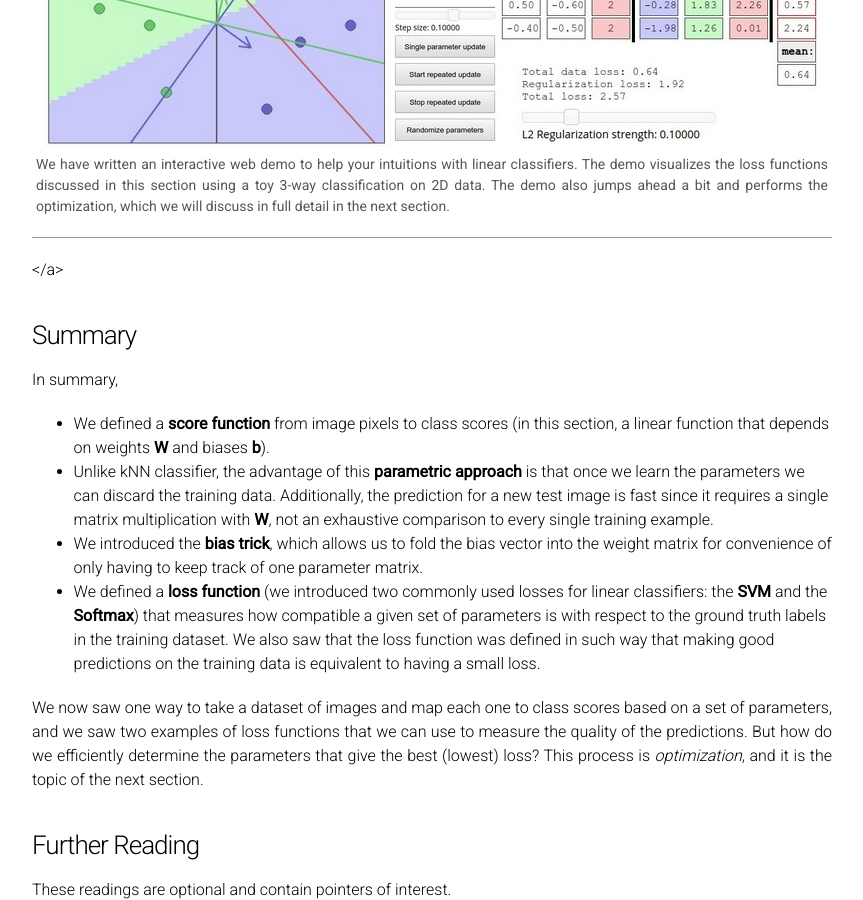
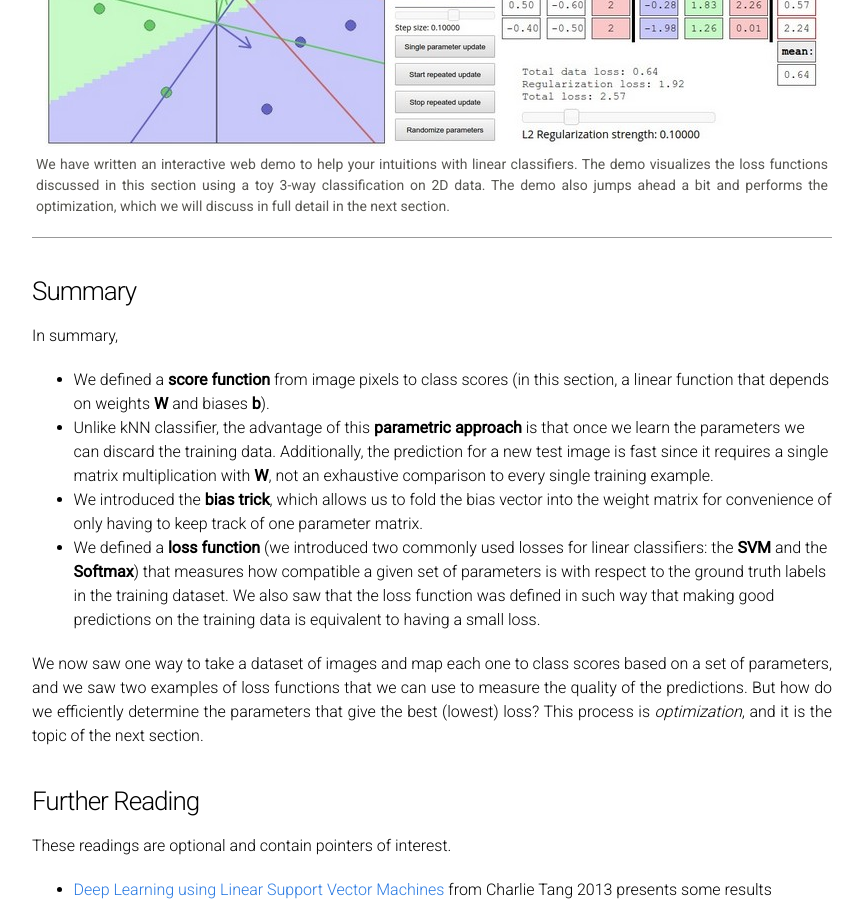
Before and after one commit to cs231n/cs231n.github.io, a Jekyll site: the page built from linear-classify.md, in a window 1280 px wide and 900 px high, scrolled down 14227 px. Shown: the whole window, without its empty margins (208-1071 px from the left). Built offline with Jekyll 4.4.1, drawn with Linux system fonts in a browser that asks for light colours; formulas are drawn with MathJax 3.

Commit message:
Workaround for kramdown HTML parsing error

```diff
--- a/linear-classify.md
+++ b/linear-classify.md
@@ -338,13 +338,13 @@ where the probabilites are now more diffuse. Moreover, in the limit where the we
 
 ### Interactive web demo
 
+<div class="fig figcenter fighighlight">
 <a href="http://vision.stanford.edu/teaching/cs231n/linear-classify-demo" style="text-decoration:none;">
-<div class="fig figcenter fighighlight">
   <img src="/assets/classifydemo.jpeg">
   <div class="figcaption">We have written an interactive web demo to help your intuitions with linear classifiers. The demo visualizes the loss functions discussed in this section using a toy 3-way classification on 2D data. The demo also jumps ahead a bit and performs the optimization, which we will discuss in full detail in the next section.
   </div>
+</a>
 </div>
-</a>
 
 
 <a name='summary'></a>
```
